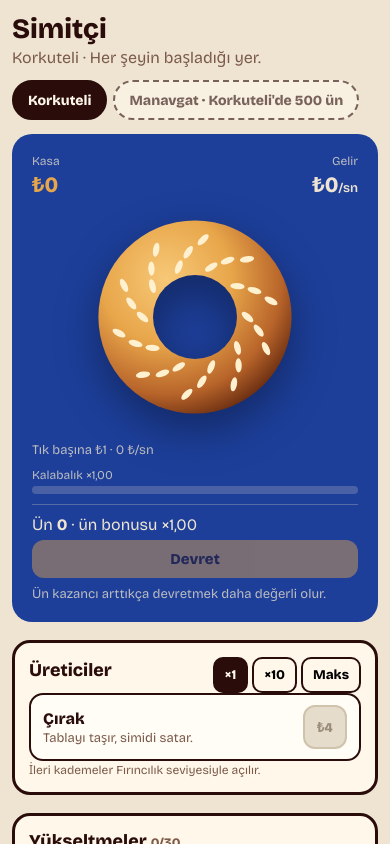
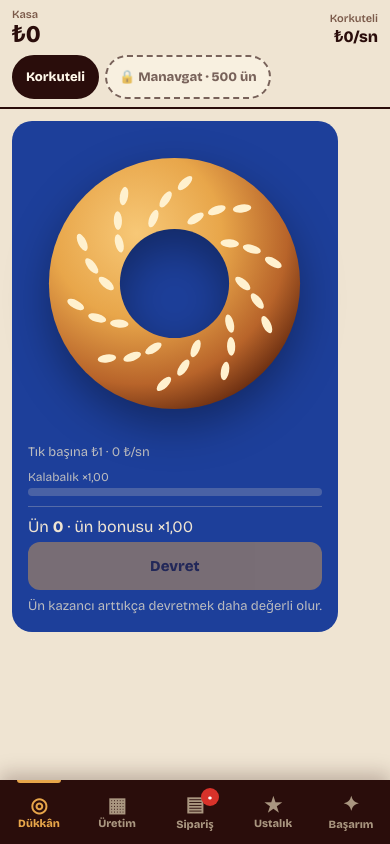
Before and after one commit to osmnnl/simitci, a React (Vite) app: page / in a window 390 px wide. Shown: the top 844 px of the page. Built offline with nearby package versions, Linux system fonts and the light colour scheme.

Commit message:
v2 Faz 9: Mobil arayuz

```diff
--- a/src/App.css
+++ b/src/App.css
@@ -1,3 +1,4 @@
+:root{--page:#efe4d2;--night:#2a0d0b;--cobalt:#1d3f9a;--gold:#e8a64a;--red:#d8322a;--card:#fff8ea;--muted:#7b5a4a;--line:#2a0d0b}
 .shell{--page:#efe4d2;--night:#2a0d0b;--cobalt:#1d3f9a;--gold:#e8a64a;--red:#d8322a;--card:#fff8ea;--muted:#7b5a4a;--line:#2a0d0b;
   min-height:100%;background:var(--page);color:var(--night);max-width:1240px;margin:0 auto;
   padding:clamp(12px,3vw,28px);padding-top:calc(clamp(12px,3vw,28px) + env(safe-area-inset-top,0px));padding-bottom:calc(clamp(12px,3vw,28px) + env(safe-area-inset-bottom,0px))}
@@ -164,3 +165,18 @@ button,.tab{touch-action:manipulation;-webkit-tap-highlight-color:transparent}
   .modal{max-height:calc(100dvh - 40px);overflow:auto}
 }
 @media (prefers-reduced-motion:reduce){.event-banner,.toast,.m-main{animation:none}}
+
+/* ---------- mobile UX polish ---------- */
+.title-row{flex-wrap:wrap;row-gap:2px}
+.badge,.mchip{white-space:nowrap}
+.tab .short{display:none}
+.m-top .tab .full{display:none}
+.m-top .tab .short{display:inline}
+.m-top .tab{min-height:44px}
+.m-main .devir-btn{min-height:48px}
+.m-save .ghost,.m-save .save-box button{min-height:44px}
+@media (max-width:759px){
+  .toast:not(:nth-last-child(-n+2)){display:none}
+  .toast{padding:8px 12px}
+  .toast span{font-size:12px}
+}
--- a/src/content/features.ts
+++ b/src/content/features.ts
@@ -11,6 +11,6 @@ export const FEATURES = {
   mastery: true, // Faz 6: ürün ustalığı
   events: true, // Faz 7: rastgele olaylar
   achievements: true, // Faz 8: başarımlar
-  mobileShell: false, // Faz 9: mobil arayüz
+  mobileShell: true, // Faz 9: mobil arayüz
 };
 export type FeatureFlags = typeof FEATURES;
--- a/src/store/gameStore.ts
+++ b/src/store/gameStore.ts
@@ -77,9 +77,13 @@ export const useGame = create<Store>((set, get) => ({
     const { state, unlocked } = checkAchievements(game);
     game = state;
     set((s) => ({ game, unseenAchievements: s.unseenAchievements + unlocked.length }));
-    for (const id of unlocked) {
-      const a = ACHIEVEMENTS.find((x) => x.id === id);
-      if (a) get().pushToast({ title: `Başarım: ${a.name}`, body: `${a.desc} · kalıcı +%1 üretim`, tone: "achievement" });
+    const defs = unlocked.map((id) => ACHIEVEMENTS.find((x) => x.id === id)).filter((a) => !!a);
+    if (defs.length === 1) {
+      get().pushToast({ title: `Başarım: ${defs[0].name}`, body: `${defs[0].desc} · kalıcı +%1 üretim`, tone: "achievement" });
+    } else if (defs.length > 1) {
+      // several at once (e.g. first load of an older save): one summary instead of a wall of toasts
+      const names = defs.slice(0, 3).map((a) => a.name).join(", ") + (defs.length > 3 ? ` +${defs.length - 3}` : "");
+      get().pushToast({ title: `${defs.length} yeni başarım`, body: `${names} · kalıcı +%${defs.length} üretim`, tone: "achievement" });
     }
   },
   catchUp: () => {
--- a/src/ui/DistrictTabs.tsx
+++ b/src/ui/DistrictTabs.tsx
@@ -22,8 +22,9 @@ export function DistrictTabs() {
             + {firstLocked.name} aç
           </button>
         ) : (
-          <span className="tab locked" title={firstLocked.tagline}>
-            {firstLocked.name} · Korkuteli'de {fmt(firstLocked.unlockUn)} ün
+          <span className="tab locked" title={`${firstLocked.tagline} Korkuteli'de ${fmt(firstLocked.unlockUn)} ün gerekir.`}>
+            <span className="full">{firstLocked.name} · Korkuteli'de {fmt(firstLocked.unlockUn)} ün</span>
+            <span className="short">🔒 {firstLocked.name} · {fmt(firstLocked.unlockUn)} ün</span>
           </span>
         )
       )}
```
